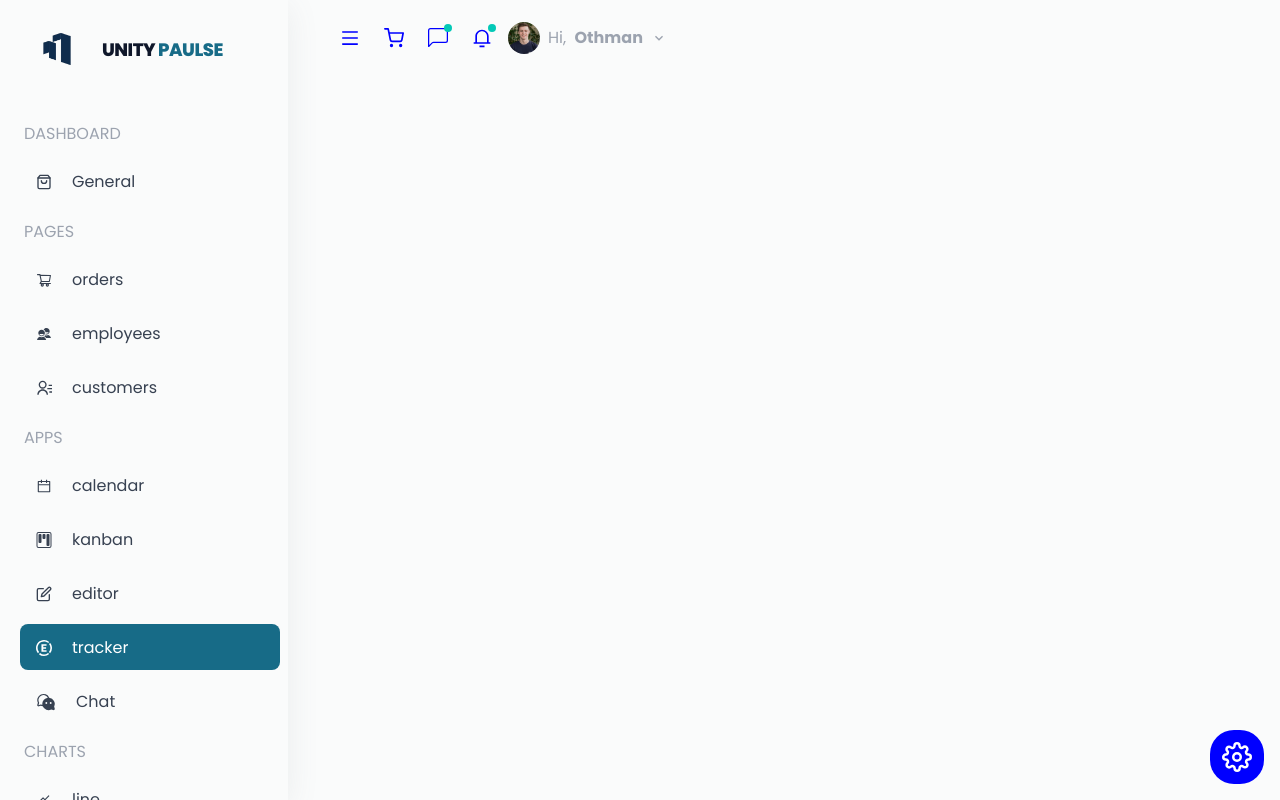
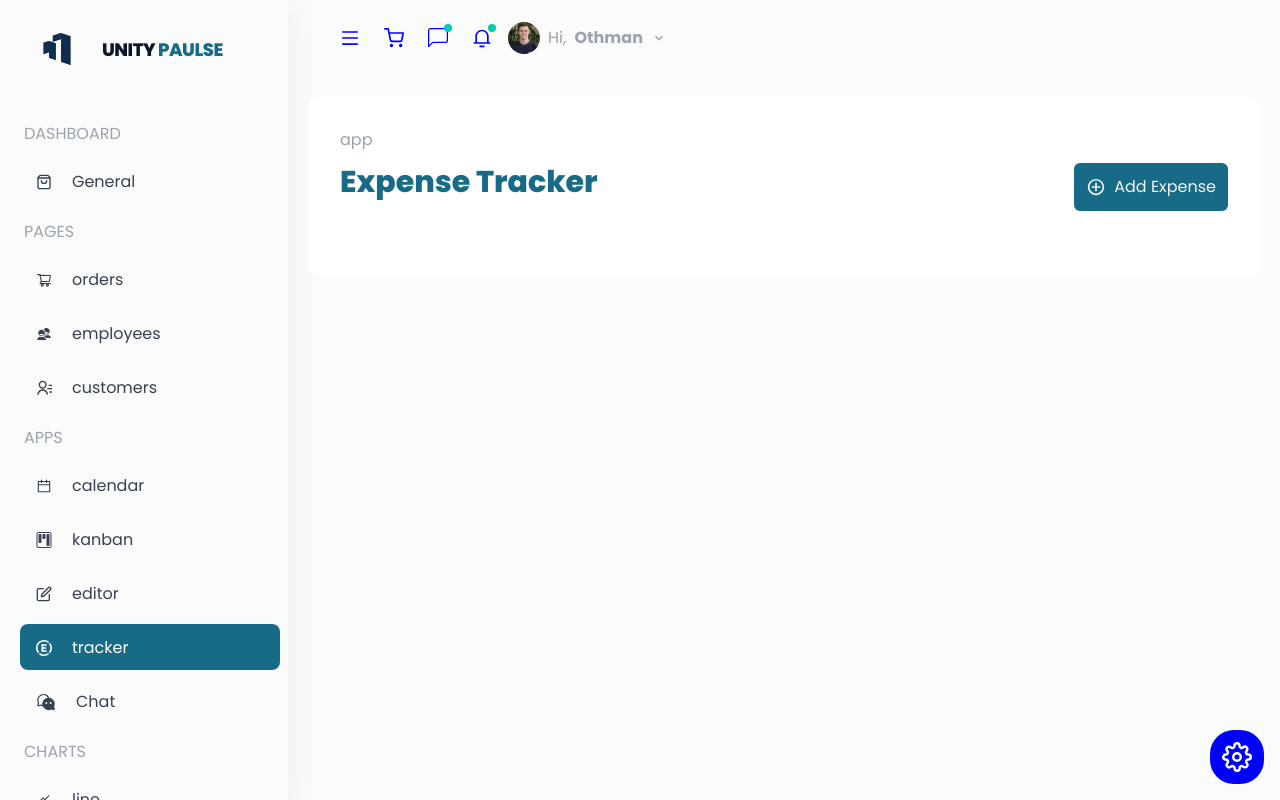
Before and after one commit to OthmanGh/UNITEYPULSE, a React (Vite) app in the folder frontend/: page /dashboard/tracker in a window 1280 px wide. Built offline with nearby package versions, Linux system fonts and the light colour scheme.

Commit message:
<Frontend> - Create expense page header

```diff
--- a/frontend/src/pages/Dashboard/pages/ExpenseTracker/ExpenseTracker.tsx
+++ b/frontend/src/pages/Dashboard/pages/ExpenseTracker/ExpenseTracker.tsx
@@ -1,7 +1,19 @@
-import React from 'react';
+import styles from '../../../../components';
+import Header from '../../components/Header';
+import { AddIcon } from '../../../../utils/icons';
 
 const ExpenseTracker = () => {
-  return <div></div>;
+  return (
+    <section className={styles.dashboardSection}>
+      <div className="flex flex-col  xs:flex-row items-center justify-between">
+        <Header category="app" title="Expense Tracker" />
+        <button className="flex items-center gap-2 bg-secondary text-gray-100 p-3 rounded-md cursor-pointer hover:bg-dark transition-all duration-400">
+          <AddIcon className="text-xl" />
+          Add Expense
+        </button>
+      </div>
+    </section>
+  );
 };
 
 export default ExpenseTracker;
```
